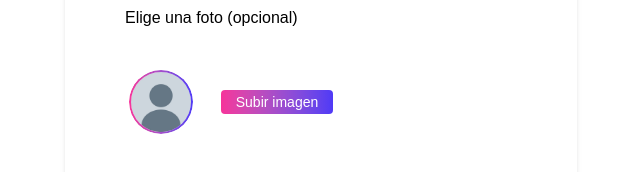
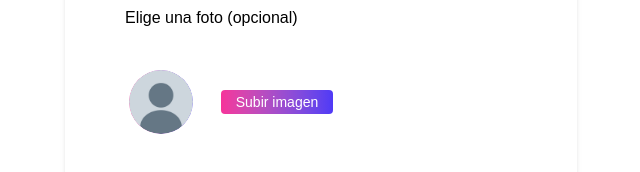
Before and after one commit to jquinteromo/posNelby, a Next.js app: page /Register in a window 1280 px wide. Shown: the part 478-650 px from the top of the page, without its empty margins (319-959 px from the left). Built offline with nearby package versions, Linux system fonts and the light colour scheme.

Commit message:
Change image_porfil

```diff
--- a/src/app/Register/page.tsx
+++ b/src/app/Register/page.tsx
@@ -244,14 +244,15 @@ export default function RegisterPage() {
             <div className="flex flex-row items-center gap-7 w-full h-12 max-w-sm ">
               <div className="w-16 h-16 sm:w-16 sm:h-16 rounded-full overflow-hidden relative">
                 <div className="absolute inset-0 rounded-full bg-gradient-to-r from-pink-500 to-indigo-600  -z-10"></div>
-                <div className="w-full h-full border-2 border-transparent rounded-full overflow-hidden relative">
-                  <Image
-                    src={Preview ? Preview : "/Icons_Register/Icon_porfil.png"}
-                    alt="Avatar"
-                    layout="fill"
-                    objectFit="cover"
-                  />
-                </div>
+                <div className="w-16 h-16 rounded-full overflow-hidden relative">
+  <Image
+    src={Preview ? Preview : "/Icons_Register/Icon_porfil.png"}
+    alt="Avatar"
+    width={64}
+    height={64}
+    className="object-cover"
+  />
+</div>
               </div>
 
               <input
```
